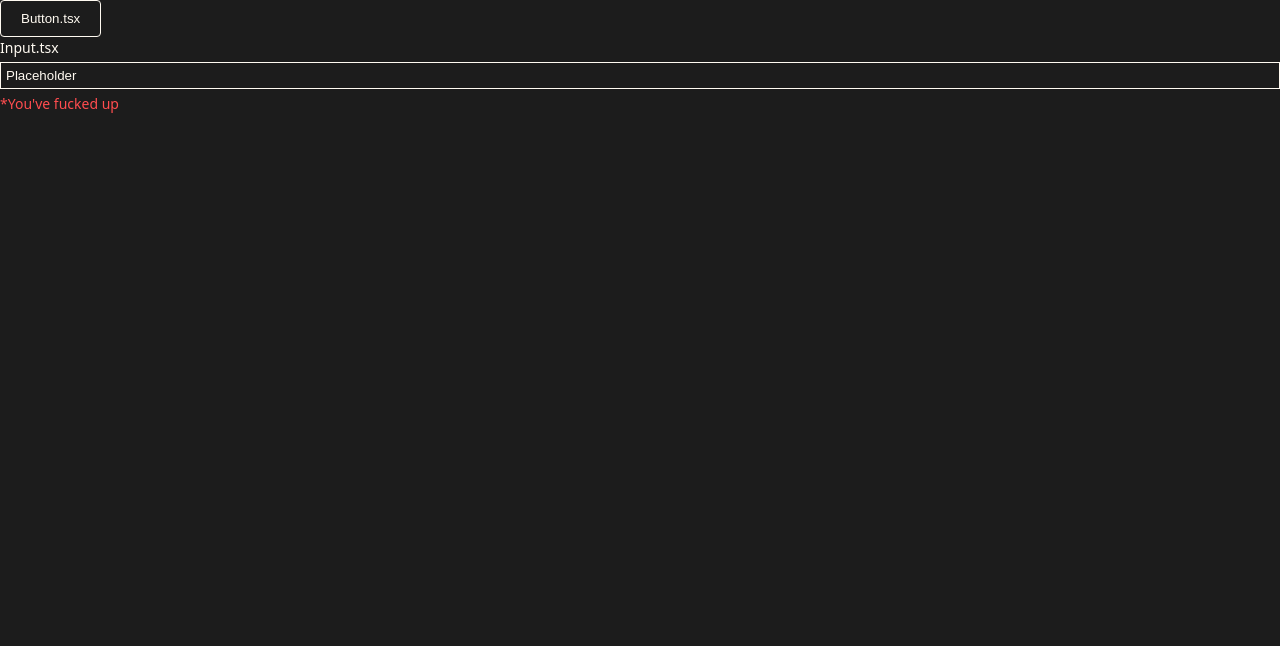
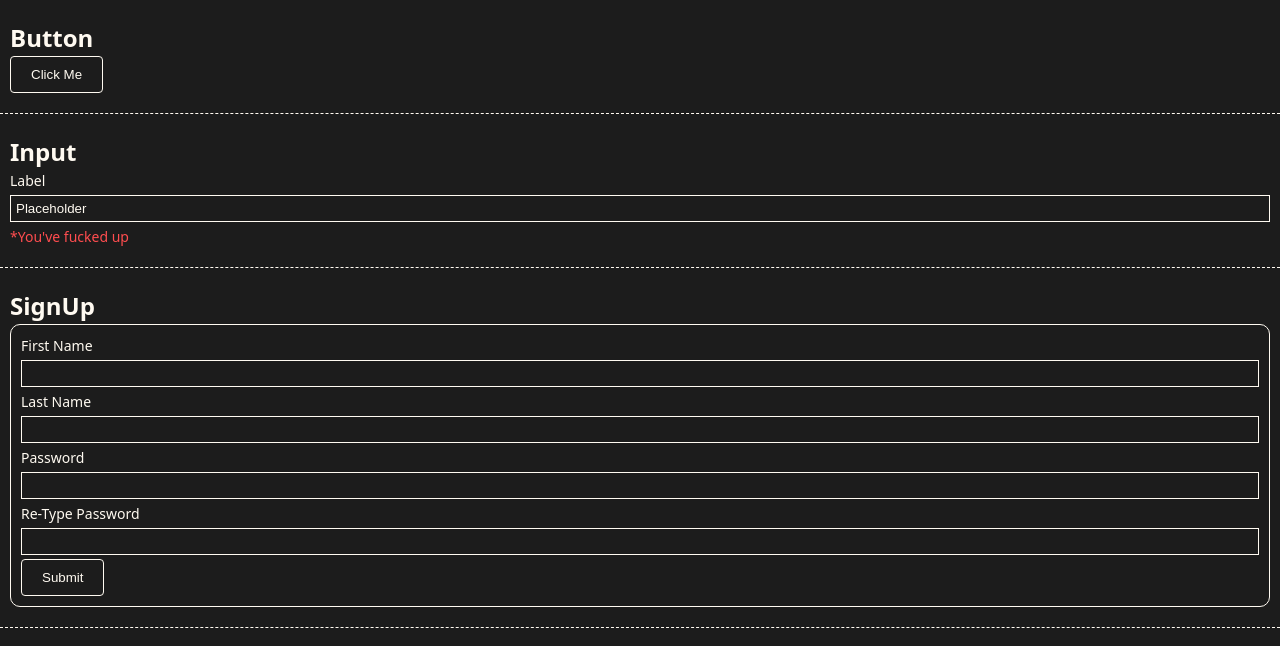
Before and after one commit to imforked/legos, a React (Vite) app: page / in a window 1280 px wide. Shown: the top 646 px of the page. Built offline with nearby package versions, Linux system fonts and the light colour scheme.

Commit message:
Clean up component library UI.

```diff
--- /dev/null
+++ b/src/ComponentLibrary.config.tsx
@@ -0,0 +1,32 @@
+import { type LibraryData } from './ComponentLibrary.types';
+import { Button } from './components/Button/Button';
+import { Input } from './components/Input/Input';
+import { SignUp } from './components/SignUp/SignUp';
+
+export const LIBRARY_DATA: LibraryData = [
+  {
+    metaData: {
+      title: 'Button',
+    },
+    component: <Button text="Click Me" />,
+  },
+  {
+    metaData: {
+      title: 'Input',
+    },
+    component: (
+      <Input
+        label="Label"
+        placeholder="Placeholder"
+        showError
+        errorMessage="*You've fucked up"
+      />
+    ),
+  },
+  {
+    metaData: {
+      title: 'SignUp',
+    },
+    component: <SignUp />,
+  },
+];
--- /dev/null
+++ b/src/ComponentLibrary.styles.ts
@@ -0,0 +1,20 @@
+import styled from 'styled-components';
+
+export const ComponentContainer = styled.div`
+  width: 100%;
+  border-bottom: 1px dashed #fffaf1;
+  padding: 20px 10px;
+`;
+
+export const MetaDescriptionContainer = styled.div`
+  display: flex;
+  flex-direction: column;
+`;
+
+export const Title = styled.h2`
+  color: #fffaf1;
+`;
+
+export const Description = styled.span`
+  color: #fffaf1;
+`;
--- a/src/ComponentLibrary.tsx
+++ b/src/ComponentLibrary.tsx
@@ -1,18 +1,16 @@
-import { Button } from './components/Button/Button';
-import { Input } from './components/Input/Input';
+import * as S from './ComponentLibrary.styles';
+import { LIBRARY_DATA } from './ComponentLibrary.config';
 
-function App() {
-  return (
-    <>
-      <Button text="Button.tsx" />
-      <Input
-        label="Input.tsx"
-        placeholder="Placeholder"
-        showError
-        errorMessage="*You've fucked up"
-      />
-    </>
-  );
+function ComponentLibrary() {
+  return LIBRARY_DATA.map(({ metaData, component }) => (
+    <S.ComponentContainer>
+      <S.MetaDescriptionContainer>
+        <S.Title>{metaData.title}</S.Title>
+        <S.Description>{metaData.description}</S.Description>
+      </S.MetaDescriptionContainer>
+      {component}
+    </S.ComponentContainer>
+  ));
 }
 
-export default App;
+export default ComponentLibrary;
--- a/src/app.css
+++ b/src/app.css
@@ -20,3 +20,11 @@ body {
   background-color: #1c1c1c;
   color: #fffaf1;
 }
+
+h1,
+h2,
+h3,
+h4,
+h5 {
+  margin: 0;
+}
--- a/src/app.tsx
+++ b/src/app.tsx
@@ -1,10 +1,10 @@
 import { StrictMode } from 'react';
 import { createRoot } from 'react-dom/client';
-import App from './ComponentLibrary.tsx';
+import ComponentLibrary from './ComponentLibrary.tsx';
 import './app.css';
 
 createRoot(document.getElementById('root')!).render(
   <StrictMode>
-    <App />
+    <ComponentLibrary />
   </StrictMode>
 );
```
Also changed, not shown: src/ComponentLibrary.types.ts (added, +9 -0 lines).
